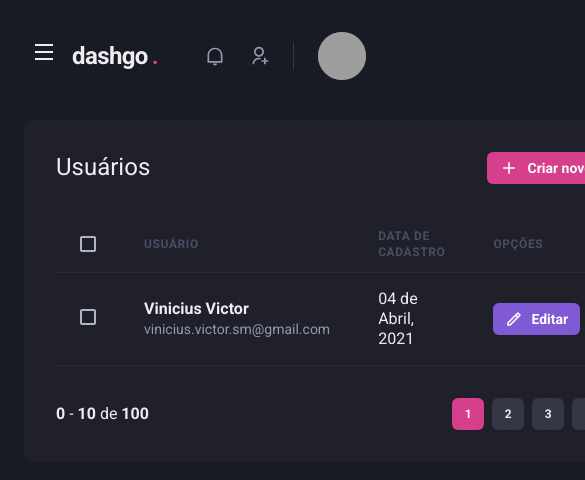
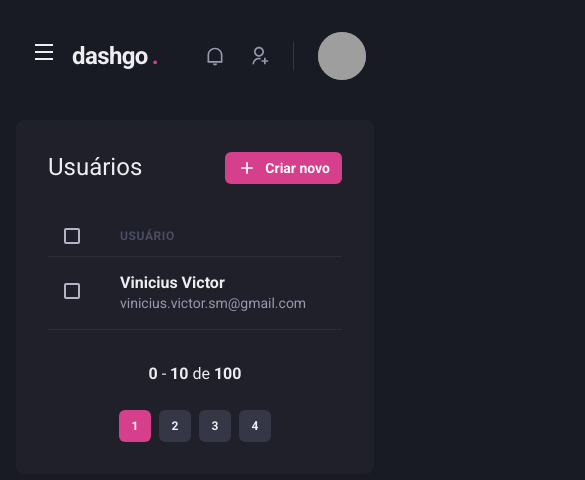
Before and after one commit to martinsvinicius/dashgo, a Next.js app: page /users in a window 390 px wide. Shown: the top 480 px of the page, 585 px wide, since content can reach past the window. Built offline with nearby package versions, Linux system fonts and the light colour scheme; grey boxes are pictures that could not be loaded.

Commit message:
responsive UserList

```diff
--- a/src/components/Pagination/index.tsx
+++ b/src/components/Pagination/index.tsx
@@ -4,7 +4,7 @@
 export default function Pagination() {
   return (
     <Stack
-      direction="row"
+      direction={["column", "row"]}
       mt="8"
       spacing="6"
       justify="space-between"
--- a/src/pages/users/index.tsx
+++ b/src/pages/users/index.tsx
@@ -12,6 +12,7 @@
   Th,
   Thead,
   Tr,
+  useBreakpointValue,
 } from '@chakra-ui/react';
 import { RiAddLine, RiPencilLine } from 'react-icons/ri';
 import { Header } from '../../components/Header';
@@ -19,11 +20,16 @@
 import { Sidebar } from '../../components/Sidebar';
 
 export default function UserList() {
+  const isWideVersion = useBreakpointValue({
+    base: false,
+    lg: true,
+  });
+
   return (
     <Box>
       <Header />
 
-      <Flex w="100%" my="6" maxWidth={1480} mx="auto" px="6">
+      <Flex w="100%" my="6" maxWidth={1480} mx="auto" px={['4', '6']}>
         <Sidebar />
 
         <Box flex="1" borderRadius={8} bg="gray.800" p="8">
@@ -47,18 +53,18 @@
           <Table colorScheme="whiteAlpha">
             <Thead>
               <Tr>
-                <Th px="6" color="gray.300" width="8">
+                <Th px={['4', '4', '6']} color="gray.300" width="8">
                   <Checkbox colorScheme="pink" />
                 </Th>
                 <Th>Usuário</Th>
-                <Th>Data de cadastro</Th>
-                <Th width="8">Opções</Th>
+                {isWideVersion && <Th>Data de cadastro</Th>}
+                {isWideVersion && <Th width="8">Opções</Th>}
               </Tr>
             </Thead>
 
             <Tbody>
               <Tr>
-                <Td px="6">
+                <Td px={['4', '4', '6']}>
                   <Checkbox colorScheme="pink" />
                 </Td>
                 <Td>
@@ -69,7 +75,8 @@
                     </Text>
                   </Box>
                 </Td>
-                <Td>04 de Abril, 2021</Td>
+                {isWideVersion && <Td>04 de Abril, 2021</Td>}
+                {isWideVersion && (
                   <Td>
                     <Button
                       as="a"
@@ -77,11 +84,18 @@
                       fontSize="sm"
                       cursor="pointer"
                       colorScheme="purple"
-                    leftIcon={<Icon as={RiPencilLine} fontSize="18" />}
+                      leftIcon={
+                        <Icon
+                          mr={isWideVersion ? 0 : -2}
+                          as={RiPencilLine}
+                          fontSize="18"
+                        />
+                      }
                     >
                       Editar
                     </Button>
                   </Td>
+                )}
               </Tr>
             </Tbody>
           </Table>
```
Lines whose indentation alone changed are shown as unchanged.
